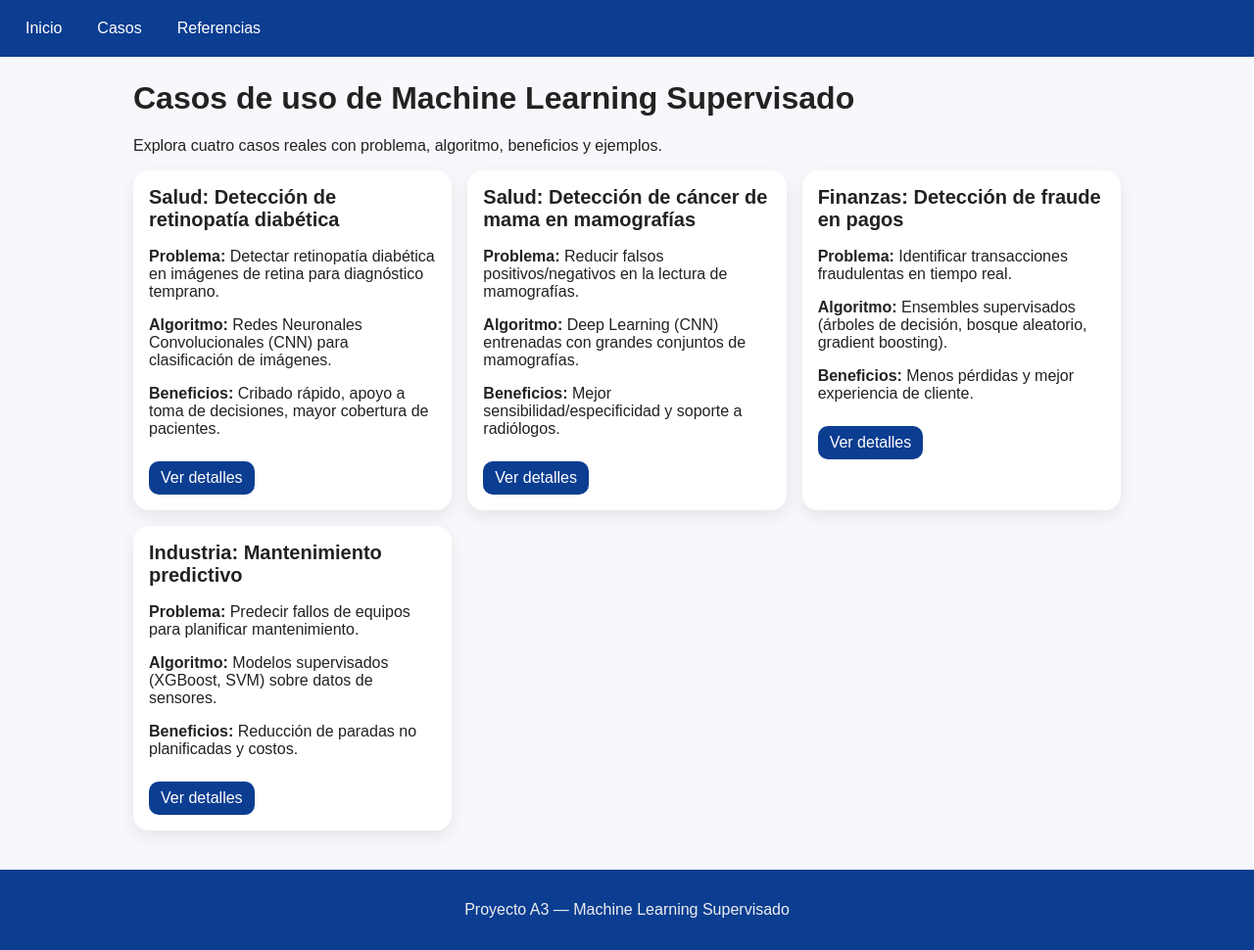
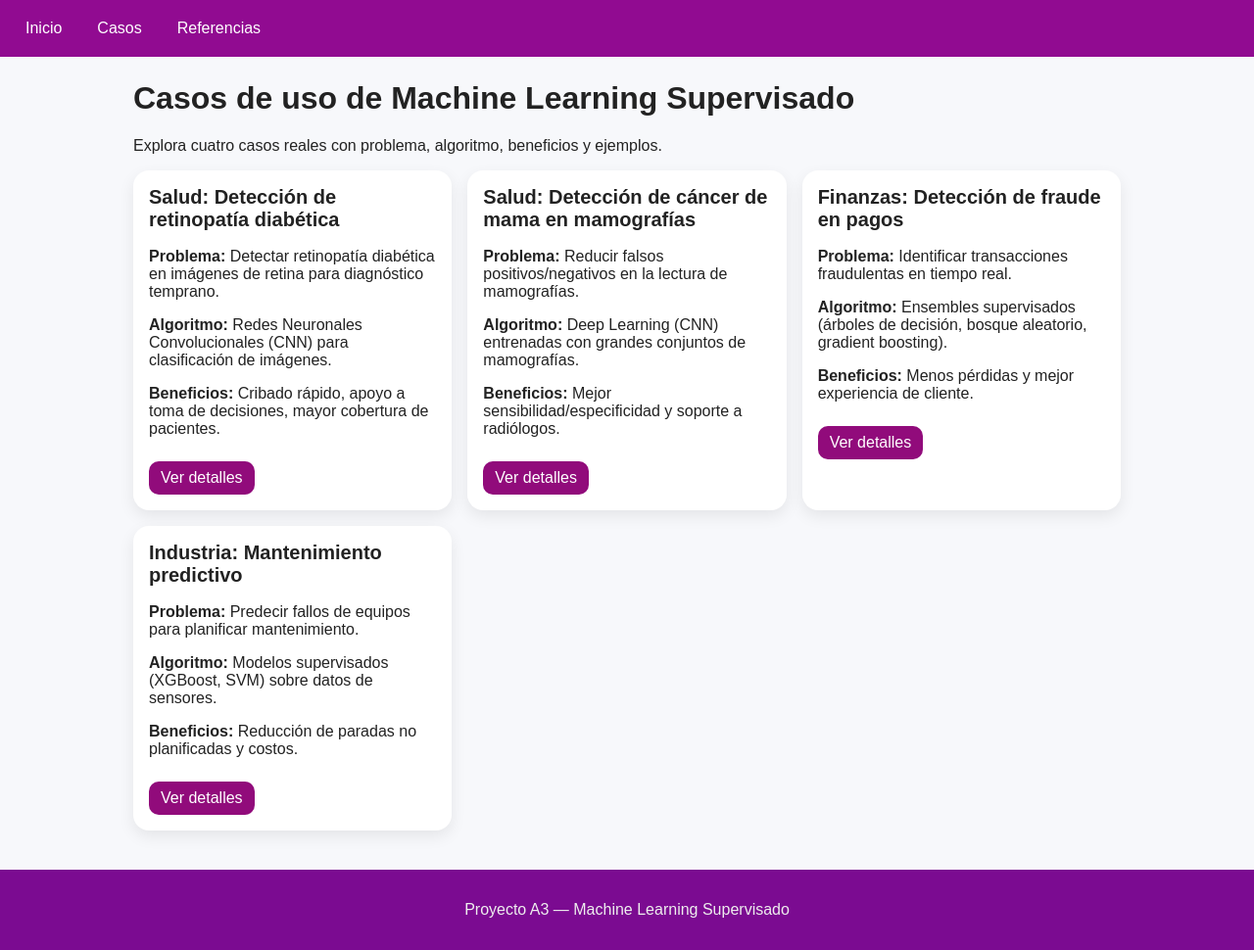
Before and after one commit to alexcdiaz123-afk/Machine_learning, a Flask app: page / in a window 1280 px wide. Shown: the whole page at 98% size. Run offline with Flask 3, Linux system fonts and the light colour scheme.

Commit message:
cambio de colores en los estilos
se cambiaron los colores del header, footer y los botones a morados

```diff
--- a/static/style.css
+++ b/static/style.css
@@ -4,12 +4,12 @@ body { margin: 0; font-family: Arial, Helvetica, sans-serif; background:#f7f8fb;
 .container { max-width: 1040px; margin: 24px auto; padding: 0 16px; }
 
 /* Header / menu */
-.header { background: #0b3d91; color: #fff; }
+.header { background: #910b91; color: #fff; }
 .nav .menu { list-style: none; display: flex; gap: 16px; margin: 0; padding: 12px 16px; }
 .menu > li { position: relative; }
 .menu a { color: #fff; text-decoration: none; padding: 8px 10px; display: inline-block; border-radius: 8px; }
 .menu a:hover { background: rgba(255,255,255,0.15); }
-.has-sub .submenu { display: none; position: absolute; top: 38px; left: 0; background: #0b3d91; list-style: none; padding: 8px; margin: 0; border-radius: 10px; min-width: 260px; box-shadow: 0 8px 24px rgba(0,0,0,.2); }
+.has-sub .submenu { display: none; position: absolute; top: 38px; left: 0; background: #a517c2; list-style: none; padding: 8px; margin: 0; border-radius: 10px; min-width: 260px; box-shadow: 0 8px 24px rgba(0,0,0,.2); }
 .has-sub:hover .submenu { display: block; }
 .submenu li a { display: block; white-space: normal; line-height: 1.2; }
 
@@ -17,7 +17,7 @@ body { margin: 0; font-family: Arial, Helvetica, sans-serif; background:#f7f8fb;
 .cards { display: grid; grid-template-columns: repeat(auto-fit, minmax(260px, 1fr)); gap: 16px; }
 .card { background: #fff; padding: 16px; border-radius: 16px; box-shadow: 0 6px 16px rgba(0,0,0,0.08); }
 .card h2 { margin-top: 0; font-size: 20px; }
-.btn { background: #0b3d91; color: #fff; text-decoration: none; padding: 8px 12px; border-radius: 10px; display: inline-block; margin-top: 8px; }
+.btn { background: #910b7b; color: #fff; text-decoration: none; padding: 8px 12px; border-radius: 10px; display: inline-block; margin-top: 8px; }
 .btn:hover { filter: brightness(1.05); }
 
 /* Detail */
@@ -25,4 +25,4 @@ body { margin: 0; font-family: Arial, Helvetica, sans-serif; background:#f7f8fb;
 .refs { background:#fff; padding: 16px; border-radius: 12px; box-shadow: 0 6px 16px rgba(0,0,0,0.08); }
 
 /* Footer */
-.footer { padding: 16px; text-align: center; color:#eee; background:#0b3d91; margin-top: 40px; }
+.footer { padding: 16px; text-align: center; color:#eee; background:#7b0b91; margin-top: 40px; }
```
